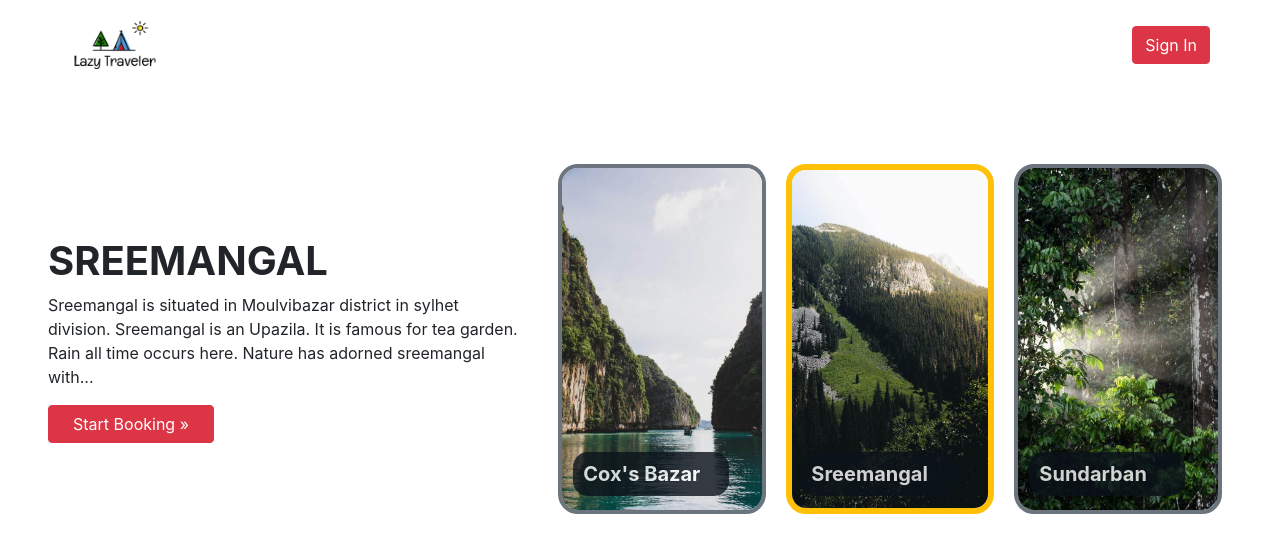
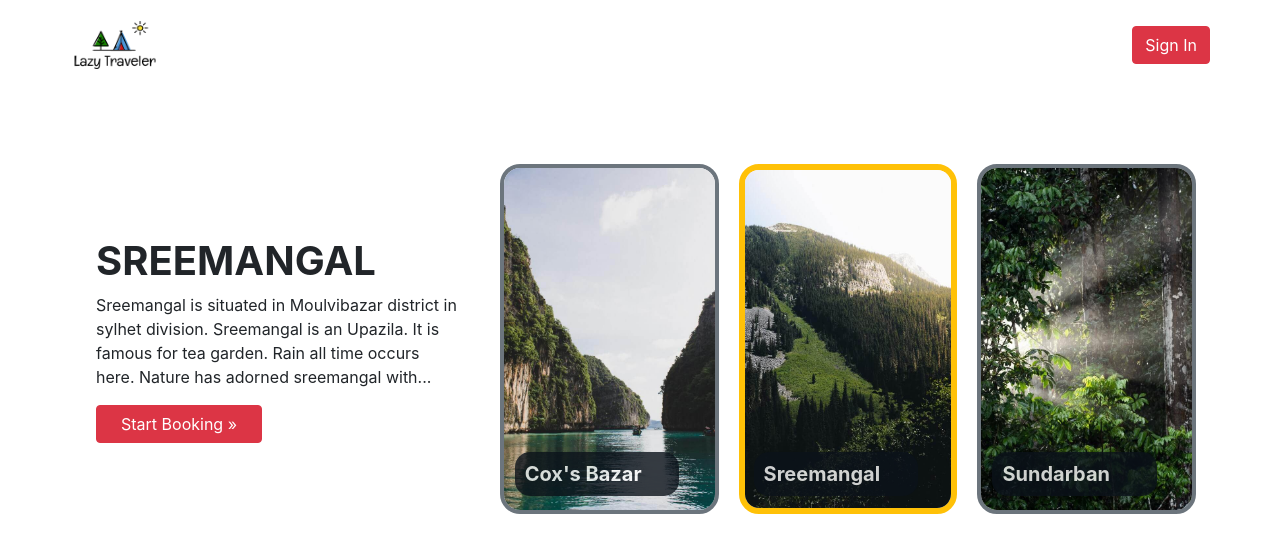
Before and after one commit to Tamim-Hossain/guru-travel, a React (Create React App) app: page / in a window 1280 px wide. Shown: the top 552 px of the page. Built offline with nearby package versions, Linux system fonts and the light colour scheme.

Commit message:
image width increased

```diff
--- a/src/components/home/Main.css
+++ b/src/components/home/Main.css
@@ -10,7 +10,7 @@
 }
 .card {
 	border: none !important;
-	width: 13rem;
+	width: 15rem;
 	margin: 10px;
 	cursor: pointer;
 }
--- a/src/components/home/Main.jsx
+++ b/src/components/home/Main.jsx
@@ -20,7 +20,7 @@ const Main = () => {
 	return (
 		<Container fluid>
 			<Row className="d-flex align-items-center pt-5 mt-3">
-				<Col md={5} className="pl-5">
+				<Col md={4} className="pl-5 ml-5">
 					<h1 className="font-weight-bold text-uppercase">{placeName}</h1>
 					<p>{shortDescription}</p>
 					<Button className="px-4" variant="danger" as={Link} to={`/booking/${url}`}>
```
